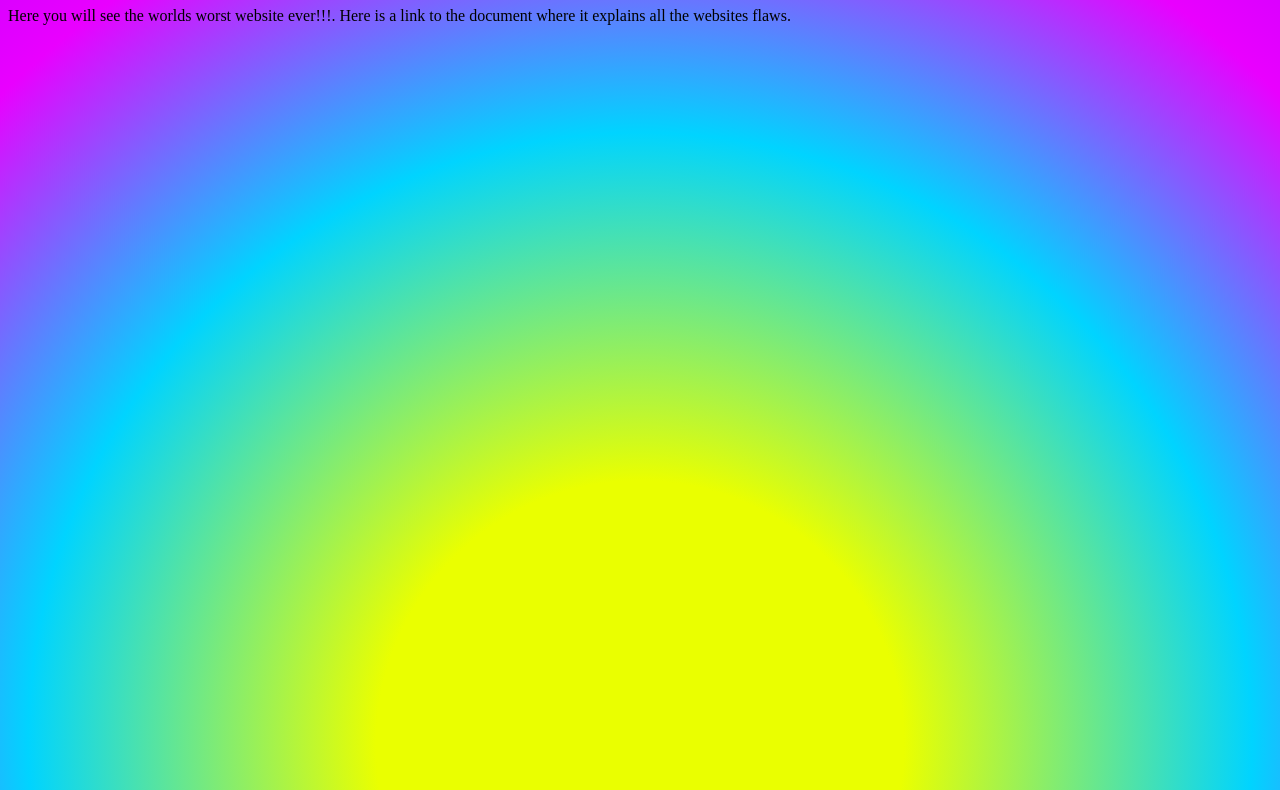
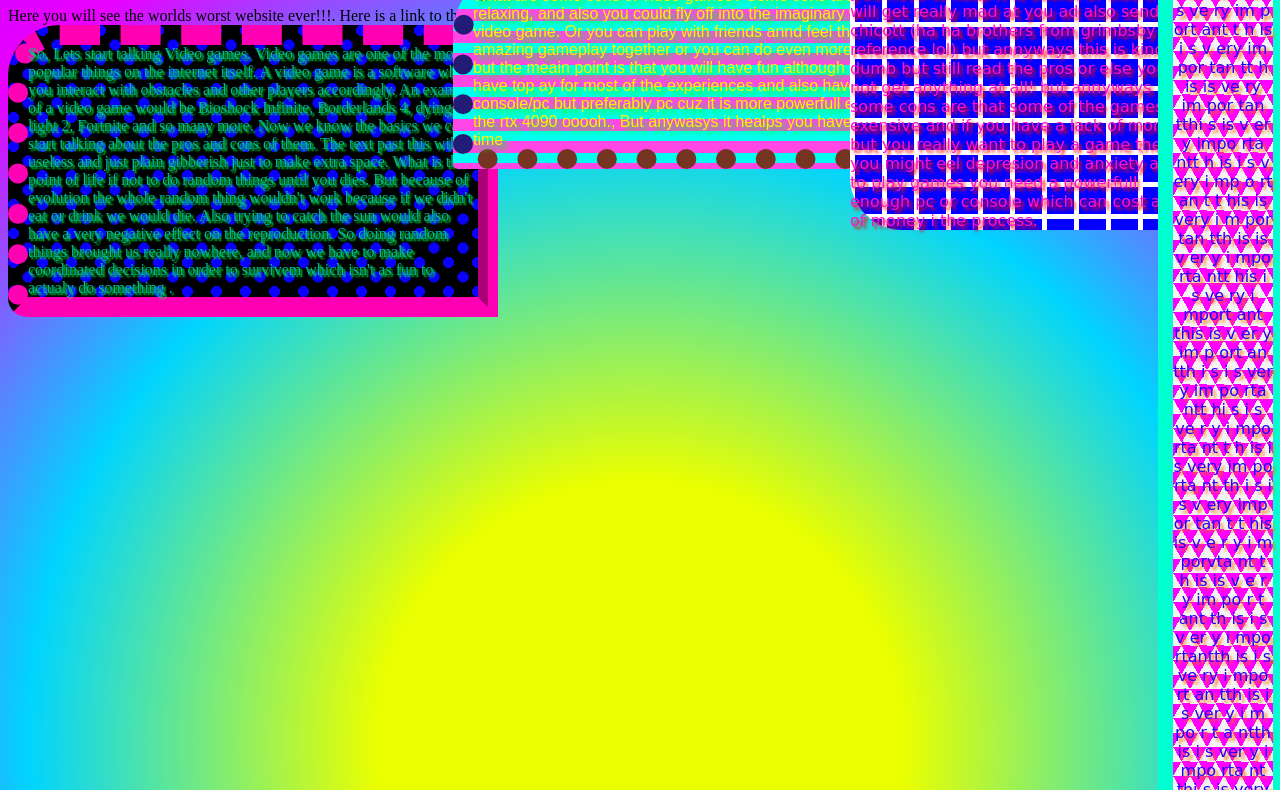
Before and after one commit to Terrificlev/Most-Hideous-Website, a website built with webpack: page index.html in a window 1280 px wide. Shown: the part 270-1060 px from the top of the page. Built offline with nearby package versions, Linux system fonts and the light colour scheme.

Commit message:
index restored

```diff
--- a/index.html
+++ b/index.html
@@ -15,6 +15,35 @@
   <!-- Add your site or application content here -->
   <h1 id="title"><a class= "red" >The Most</a> <a class = "blue">Hideous</a> <a class= "pink"> Website ever </a> <a class = ""green> Created </a><a class = "purple"> by Man<i>!<h1>!</h1></i>!</a></h1>
   Here you will see the worlds worst website ever!!!. Here is a link to the document where it explains all the websites flaws.
+  <div id="paragraph_one">
+    So, Lets start talking Video games. Video games are one of the mos popular things on the internet itself. A video game is a software where you interact with obstacles and other players accordingly. An example of a video game would be Bioshock Infinite, Borderlands 4, dying light 2, Fortnite and so many more.
+    Now we know the basics we can start talking about the pros and cons of them. The text past this will be useless and just plain gibberish just to make extra space. What is the point of life if not to do random things until you dies. But because of evolution the whole random thing wouldn't work because if we didn't eat or drink we would die.
+    Also trying to catch the sun would also have a very negative effect on the reproduction. So doing random things brought us really nowhere, and now we have to make coordinated decisions in order to survivem which isn't as fun to actualy do something .
+  </div>
+  <div id="paragraph_two">
+    What are some cons of video games?
+    Some cons are that it is relaxing, and also you could fly off into the imaginary world of a video game. Or you can play with friends annd feel the amazing gameplay together or you can do even more the thing but the meain point is that you will have fun
+    although you will have top ay for most of the experiences and also have a console/pc but preferably pc cuz it is more powerfull especially the rtx 4090 ooooh., But anywasys it healps you havea  great time
+  </div>
+  <div id = "paragraph_three">
+    Some cons of videogames is that the parennts or you loved one will get mad at u cuz u no do work and that ain't good so you have to keep it ia  secret or else they will get really mad at you ad also send chicott (ha ha brothers from grimbsby reference lol)
+    but annyways this is kinda dumb but still read the pros or else you will not get anything at all! but annyways some cons are that some of the games are exensive and if you have a lack of money but you really want to play a game then you might eel depresion and anxiety also to play games
+    you need a powerfull enough pc or console which can cost a lot of money i the process.
+  </div>
+  <div id="paragraph_four">
+    th i s i s ve ry im por ta nt  th is  is v er y i mpo rta ntt his  i s ve ry  im p ort ant t h is i s   v ery  im por tan tt h is is  ve ry  im por tan tthi s is  v er y  impo rta ntt h is i s v ery  i mp o rt an t t his  is very i   m por tan tth is  is  v er y i mpo rta ntt his  i s  ve ry i mport ant this  is  v er y  im p ort an tth i s i s ver y im po rta ntt hi s i s ve r y i mpo rta nt t h is  i s very im po rta nt th i s i s v ery   imp or tan t
+    t his   is   v e  r y i m porvta nt t h is  is  v e r y im po r t ant  th is  i s  v er y i mpo rtantth is   i s  ve  ry i mpo rt an tth is  i s  ver y i m po r t a ntth is i s ver y i mpo rta nt thi s is  very  imp ort antthi s is  v er y  i mp ort an tth is  is  v er y i mp orta ntt his  is v ery  im port antt his i s v ery  i mpo rtan tthi s i s  ver y i mp ort ant thi s  is  v e ry  i m p o r tan tth is  is  ve ry  im po rt ant th is  is   ve r y
+    t hi s  i  s   v e r y   i m p o r t an tt h is  i s v er y  i m po rt a nt th i s  is  ver y  imp o rta n tt hi s  i s  v e r y  i mp o rt a nt t h i s  i s  v er y  impo rt ant th is is   v e r y    imp or ta n t t hi  s  i s   v e ry  im po rt a n tt hi s i s  ver y  im port antthis  is  very i mportantthis i s  v er y  i mp o rt an t th i s  i s  ve ry  impor ta ntth is  is  ver y i mp or ta nt t h is   is  v er y im por tant this  is  v ery  im port ant this  i s v ery i m po rt ant th i s i s ver y imp orta nt
+    t hi s  is  v er y  i mp or tan tt h is  i s  ve ry  i mp or t an t th i s is  ver y im po rta nt th is  i s  ve r y  imp ort antthi s i s ver y  impo rt antt his  is  ver y  im p o rta nt th is   i s  v er y imp ort a n tt his   is  v ery  i m po r t an t th i s   i s   ve r y im porta ntthi s is   ver y imp ort an tt his  i s v er y  im po r ta nt th is   i s   v e ry  i m po r t a nt t h i s  i s  v e r y  im po rtan tthis  is v e ry  i mpo rtan tth is  i s  v e r y i mpo rt an tth is  is v er y i mp or ta nt
+    t his  is  very  imp ort ant th is  is v er y i mpo rt an t th is  i s  v e r y   im p o r ta n t th i s  i s  ve ry  i mp o rt a nt t his  i s  ver y  im po rta nt thi s i s ve ry  impor tantt his  is  ve ry  imp or tan tthi s is  ve ry  imp ort an tt hi s  is  ve ry  i mp or ta ntt hi s  is  v er y  im po rta n tt his  is  very  im por tant thi s i s  ve ry  im po rt ant this   is   v er y  i m po rt  an t thi s   is  ver y  i mp o rt a nt t hi s   is   v er y  im po rt an tt his  is  v e ry  imp or ta nt
+    < /div>
+  </div>
+  <div id="paragraph_five">
+    <h1>I Love Big Text Boxes For No Reason!!</h1>
+  </div>
+  <div id="paragraph_six">
+    A lot of useful information is very usleful like the name implies and so i you have useless information if maynot help ou but may help someon eelse tand ethere fore u have to start communism and start sharing your entire life story until the other erson falls asleep and when he waes up contimnue to walk with him and talk about u lief etc and etc.
+  </div>
   <script src="js/app.js"></script>
 
 </body>
```
Also changed, not shown: mainIndex.html (+0 -1 lines).
